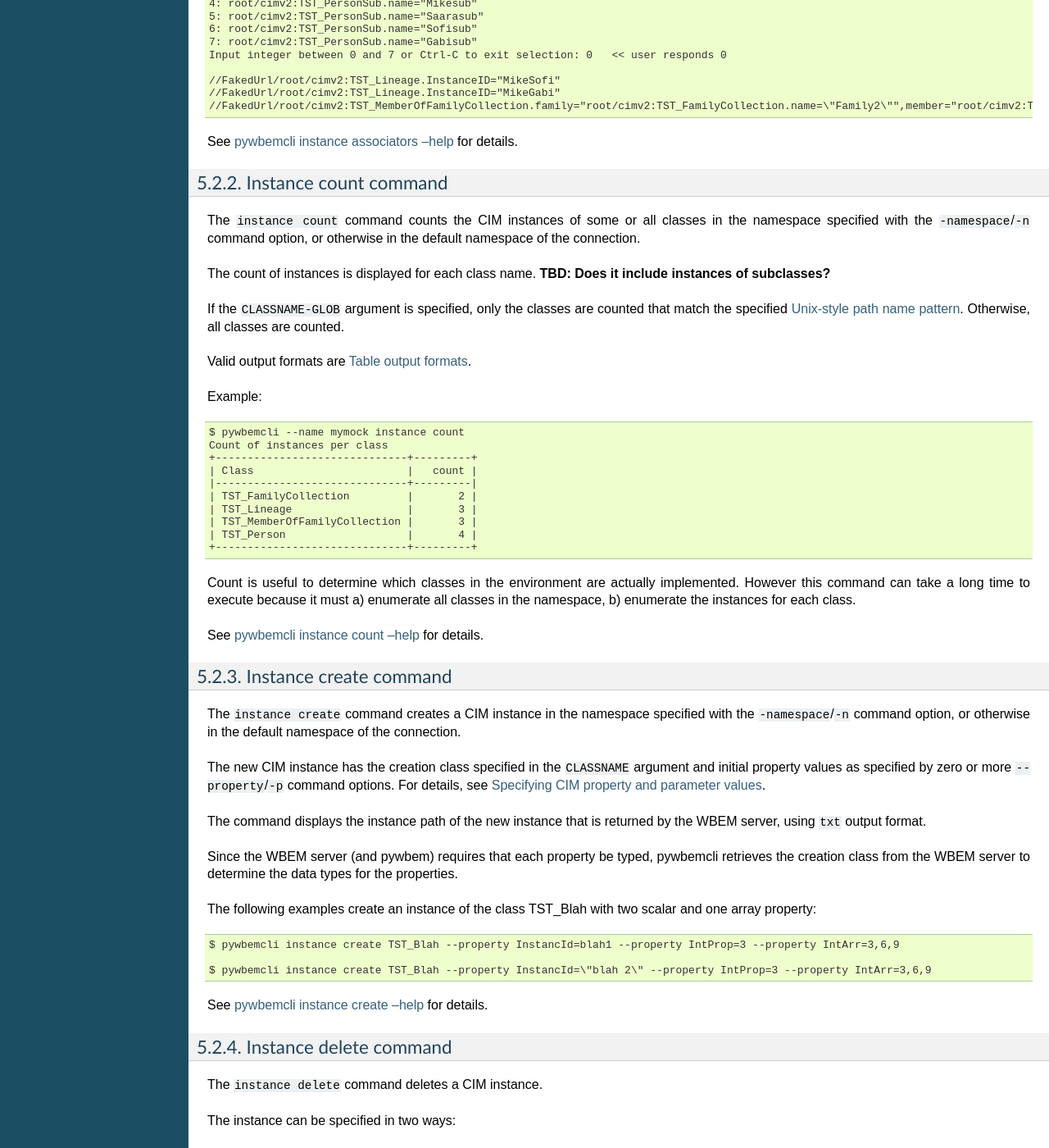
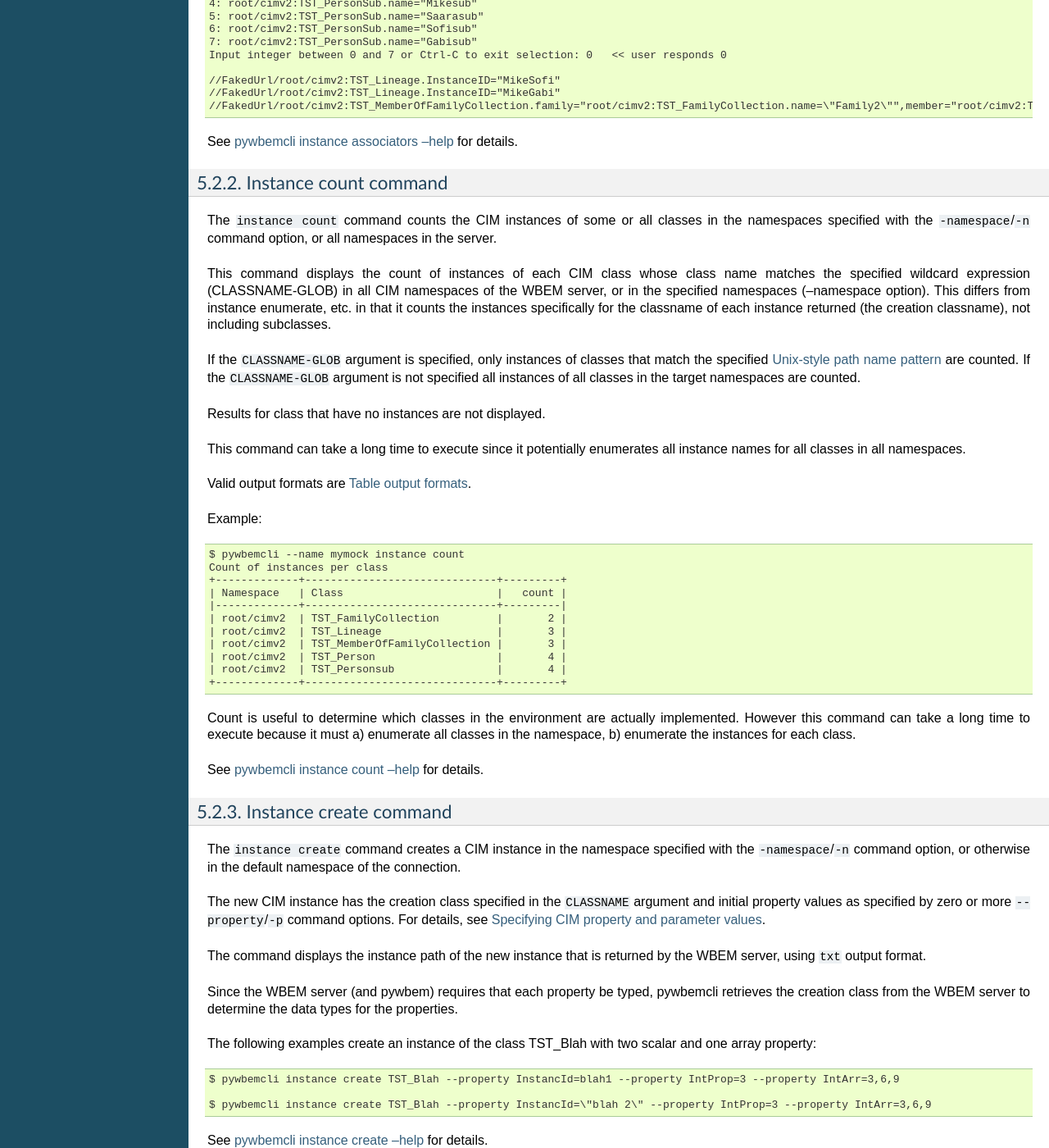
Before and after one commit to pywbem/pywbemtools, a Sphinx documentation site: the page built from docs/pywbemclicommands.rst, in a window 1280 px wide and 1400 px high, scrolled down 6884 px. Shown: the whole window at 82% size. Built offline with Sphinx 7.4.7, drawn with Linux system fonts in a browser that asks for light colours; the version number could not be read and is left out.

Commit message:
Fixes issue # 358 Fix instance count command
1. Adds namespace to table output
2. Expands instance count  to allow multiple namespaces

3. Clarify that the count is for instances of the class named in the
table, not counting subclasses.

4. Fix issue with actual count. There was a class name comparision that
was not case insensitive.

The fix extended over a number of files.

1. Make common option for multiple namespaces (class find and instance
count)

2. Add note to mock_assoc_model.mof about the case difference in class
name.  Better than fixing it as it will catch errors.

3. Change the same option in class find to use the common option.

Fixes document description of instance count command.

```diff
--- a/docs/pywbemclicommands.rst
+++ b/docs/pywbemclicommands.rst
@@ -439,15 +439,25 @@ Instance count command
 ^^^^^^^^^^^^^^^^^^^^^^
 
 The ``instance count`` command counts the CIM instances of some or all classes
-in the namespace specified with the ``-namespace``/``-n`` command option, or
-otherwise in the default namespace of the connection.
+in the namespaces specified with the ``-namespace``/``-n`` command option, or
+all namespaces in the server.
 
-The count of instances is displayed for each class name.
-**TBD: Does it include instances of subclasses?**
+This command displays the count of instances of each CIM class whose class name
+matches the specified wildcard expression (CLASSNAME-GLOB) in all CIM
+namespaces of the WBEM server, or in the specified namespaces (--namespace
+option).  This differs from instance enumerate, etc. in that it counts the
+instances specifically for the classname of each instance returned (the
+creation classname), not including subclasses.
 
-If the ``CLASSNAME-GLOB`` argument is specified, only the classes are counted
-that match the specified :term:`Unix-style path name pattern`.
-Otherwise, all classes are counted.
+If the ``CLASSNAME-GLOB`` argument is specified, only instances of classes that
+match the specified :term:`Unix-style path name pattern` are counted. If the
+``CLASSNAME-GLOB`` argument is not specified all instances of all classes in
+the target namespaces are counted.
+
+Results for class that have no instances are not displayed.
+
+This command can take a long time to execute since it potentially enumerates
+all instance names for all classes in all namespaces.
 
 Valid output formats are :term:`Table output formats`.
 
@@ -457,14 +467,16 @@ Example:
 
     $ pywbemcli --name mymock instance count
     Count of instances per class
-    +------------------------------+---------+
-    | Class                        |   count |
-    |------------------------------+---------|
-    | TST_FamilyCollection         |       2 |
-    | TST_Lineage                  |       3 |
-    | TST_MemberOfFamilyCollection |       3 |
-    | TST_Person                   |       4 |
-    +------------------------------+---------+
+    +-------------+------------------------------+---------+
+    | Namespace   | Class                        |   count |
+    |-------------+------------------------------+---------|
+    | root/cimv2  | TST_FamilyCollection         |       2 |
+    | root/cimv2  | TST_Lineage                  |       3 |
+    | root/cimv2  | TST_MemberOfFamilyCollection |       3 |
+    | root/cimv2  | TST_Person                   |       4 |
+    | root/cimv2  | TST_Personsub                |       4 |
+    +-------------+------------------------------+---------+
+
 
 Count is useful to determine which classes in the environment are actually
 implemented. However this command can take a long time to execute because
```
Also changed, not shown: docs/pywbemclicmdshelp.rst (+31 -47 lines), 9 other files.
